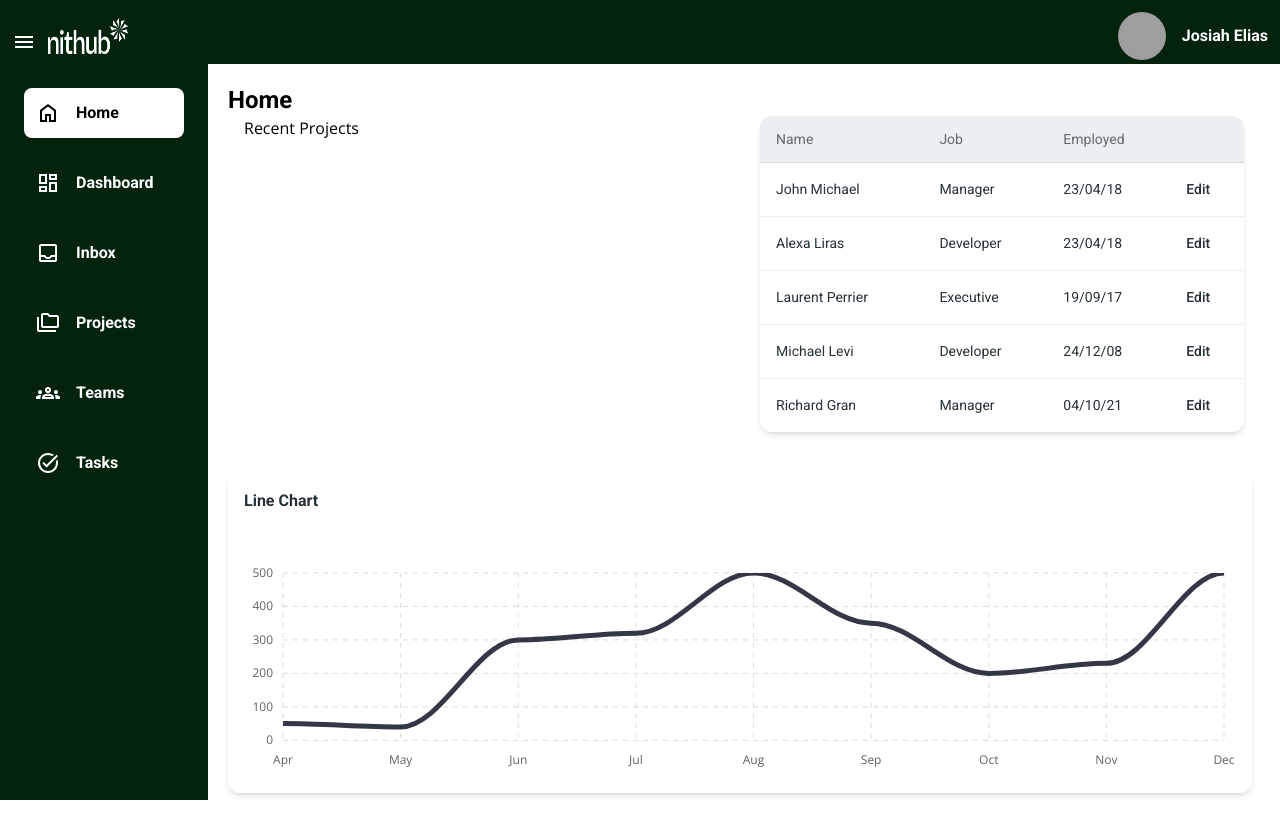
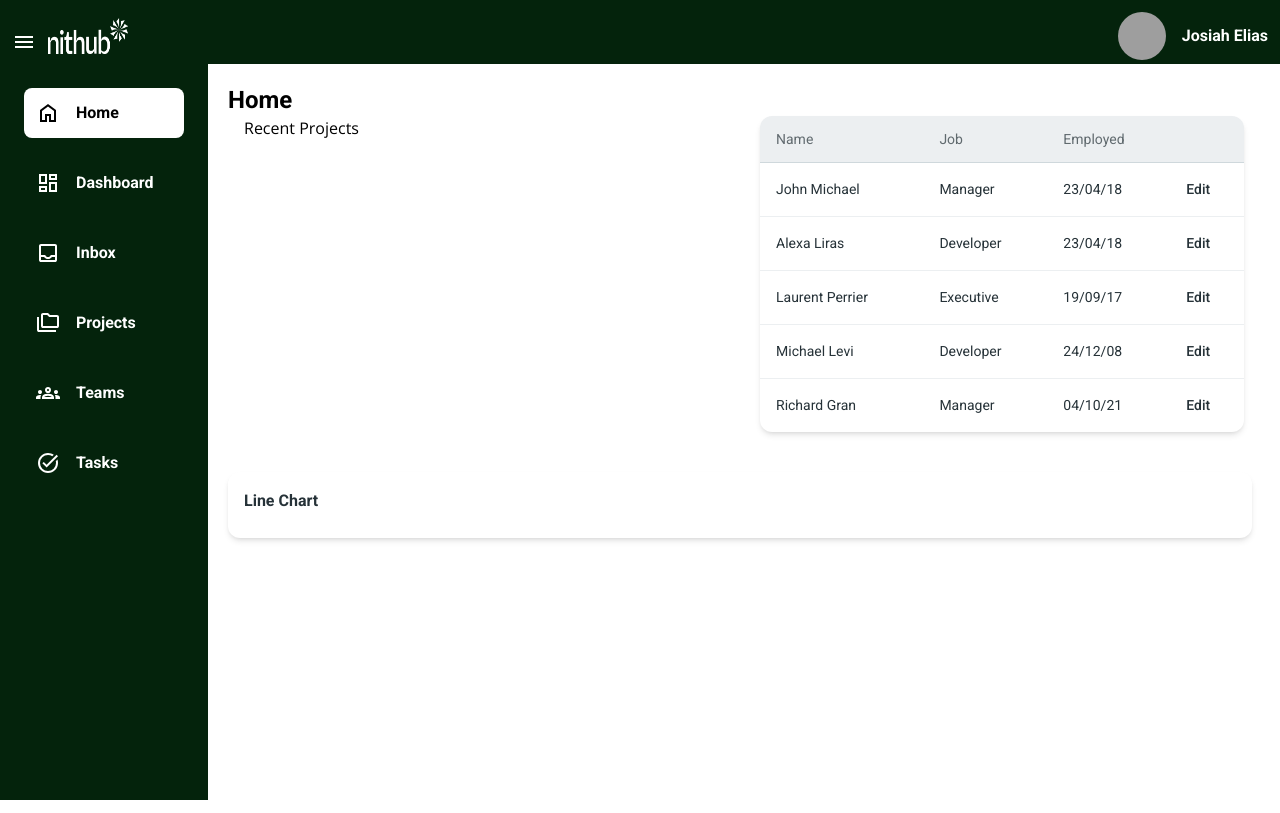
Before and after one commit to debagit10/project-management, a React (Vite) app in the folder frontend/: page /home in a window 1280 px wide. Built offline with nearby package versions, Linux system fonts and the light colour scheme; grey boxes are pictures that could not be loaded.

Commit message:
fix: cleaning the repository before deploying

```diff
--- a/frontend/src/components/Calendar.tsx
+++ b/frontend/src/components/Calendar.tsx
@@ -3,7 +3,7 @@ import FullCalendar from "@fullcalendar/react";
 import dayGridPlugin from "@fullcalendar/daygrid";
 
 const Calendar = () => {
-  const renderDayCellContent = (args) => {
+  const renderDayCellContent = (args: { date: any; }) => {
     const today = new Date();
     const date = args.date;
     const isToday =
--- a/frontend/src/components/LineGraph.tsx
+++ b/frontend/src/components/LineGraph.tsx
@@ -5,97 +5,97 @@ import {
   CardHeader,
 } from "@material-tailwind/react";
 import React from "react";
-import Chart from "react-apexcharts";
+//import Chart from "react-apexcharts";
 
 const LineGraph = () => {
-  const chartConfig = {
-    type: "line",
-    height: 240,
-    series: [
-      {
-        name: "Sales",
-        data: [50, 40, 300, 320, 500, 350, 200, 230, 500],
-      },
-    ],
-    options: {
-      chart: {
-        toolbar: {
-          show: false,
-        },
-      },
-      title: {
-        show: "",
-      },
-      dataLabels: {
-        enabled: false,
-      },
-      colors: ["#020617"],
-      stroke: {
-        lineCap: "round",
-        curve: "smooth",
-      },
-      markers: {
-        size: 0,
-      },
-      xaxis: {
-        axisTicks: {
-          show: false,
-        },
-        axisBorder: {
-          show: false,
-        },
-        labels: {
-          style: {
-            colors: "#616161",
-            fontSize: "12px",
-            fontFamily: "inherit",
-            fontWeight: 400,
-          },
-        },
-        categories: [
-          "Apr",
-          "May",
-          "Jun",
-          "Jul",
-          "Aug",
-          "Sep",
-          "Oct",
-          "Nov",
-          "Dec",
-        ],
-      },
-      yaxis: {
-        labels: {
-          style: {
-            colors: "#616161",
-            fontSize: "12px",
-            fontFamily: "inherit",
-            fontWeight: 400,
-          },
-        },
-      },
-      grid: {
-        show: true,
-        borderColor: "#dddddd",
-        strokeDashArray: 5,
-        xaxis: {
-          lines: {
-            show: true,
-          },
-        },
-        padding: {
-          top: 5,
-          right: 20,
-        },
-      },
-      fill: {
-        opacity: 0.8,
-      },
-      tooltip: {
-        theme: "dark",
-      },
-    },
-  };
+  // const chartConfig = {
+  //   type: "line",
+  //   height: 240,
+  //   series: [
+  //     {
+  //       name: "Sales",
+  //       data: [50, 40, 300, 320, 500, 350, 200, 230, 500],
+  //     },
+  //   ],
+  //   options: {
+  //     chart: {
+  //       toolbar: {
+  //         show: false,
+  //       },
+  //     },
+  //     title: {
+  //       show: "",
+  //     },
+  //     dataLabels: {
+  //       enabled: false,
+  //     },
+  //     colors: ["#020617"],
+  //     stroke: {
+  //       lineCap: "round",
+  //       curve: "smooth",
+  //     },
+  //     markers: {
+  //       size: 0,
+  //     },
+  //     xaxis: {
+  //       axisTicks: {
+  //         show: false,
+  //       },
+  //       axisBorder: {
+  //         show: false,
+  //       },
+  //       labels: {
+  //         style: {
+  //           colors: "#616161",
+  //           fontSize: "12px",
+  //           fontFamily: "inherit",
+  //           fontWeight: 400,
+  //         },
+  //       },
+  //       categories: [
+  //         "Apr",
+  //         "May",
+  //         "Jun",
+  //         "Jul",
+  //         "Aug",
+  //         "Sep",
+  //         "Oct",
+  //         "Nov",
+  //         "Dec",
+  //       ],
+  //     },
+  //     yaxis: {
+  //       labels: {
+  //         style: {
+  //           colors: "#616161",
+  //           fontSize: "12px",
+  //           fontFamily: "inherit",
+  //           fontWeight: 400,
+  //         },
+  //       },
+  //     },
+  //     grid: {
+  //       show: true,
+  //       borderColor: "#dddddd",
+  //       strokeDashArray: 5,
+  //       xaxis: {
+  //         lines: {
+  //           show: true,
+  //         },
+  //       },
+  //       padding: {
+  //         top: 5,
+  //         right: 20,
+  //       },
+  //     },
+  //     fill: {
+  //       opacity: 0.8,
+  //     },
+  //     tooltip: {
+  //       theme: "dark",
+  //     },
+  //   },
+  // };
   return (
     <div>
       <div>
@@ -131,7 +131,7 @@ const LineGraph = () => {
             onPointerEnterCapture={undefined}
             onPointerLeaveCapture={undefined}
           >
-            <Chart {...chartConfig} />
+            {/* <Chart {...chartConfig} /> */}
           </CardBody>
         </Card>
       </div>
--- a/frontend/src/pages/Dashboard.tsx
+++ b/frontend/src/pages/Dashboard.tsx
@@ -8,7 +8,13 @@ const Dashboard = () => {
     <Nav_bar>
       <div className="container m-10">
         <div>
-          <Typography variant="h5" className="text-2xl">
+          <Typography
+            variant="h5"
+            className="text-2xl"
+            placeholder={undefined}
+            onPointerEnterCapture={undefined}
+            onPointerLeaveCapture={undefined}
+          >
             Dashboard
           </Typography>
         </div>
--- a/frontend/src/pages/Inbox.tsx
+++ b/frontend/src/pages/Inbox.tsx
@@ -8,7 +8,13 @@ const Inbox = () => {
     <Nav_bar>
       <div className="container m-10">
         <div>
-          <Typography variant="h5" className="text-2xl">
+          <Typography
+            variant="h5"
+            className="text-2xl"
+            placeholder={undefined}
+            onPointerEnterCapture={undefined}
+            onPointerLeaveCapture={undefined}
+          >
             Inbox
           </Typography>
         </div>
```
